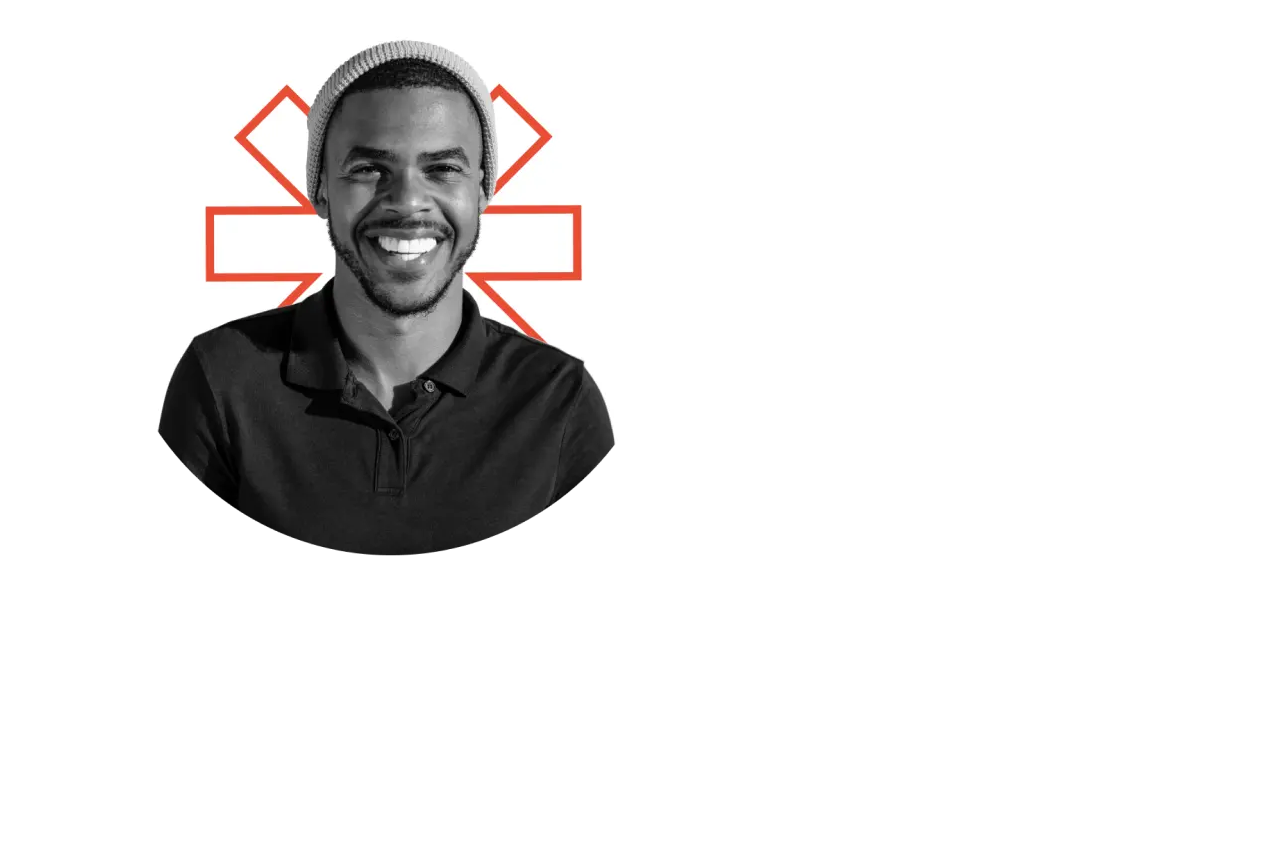
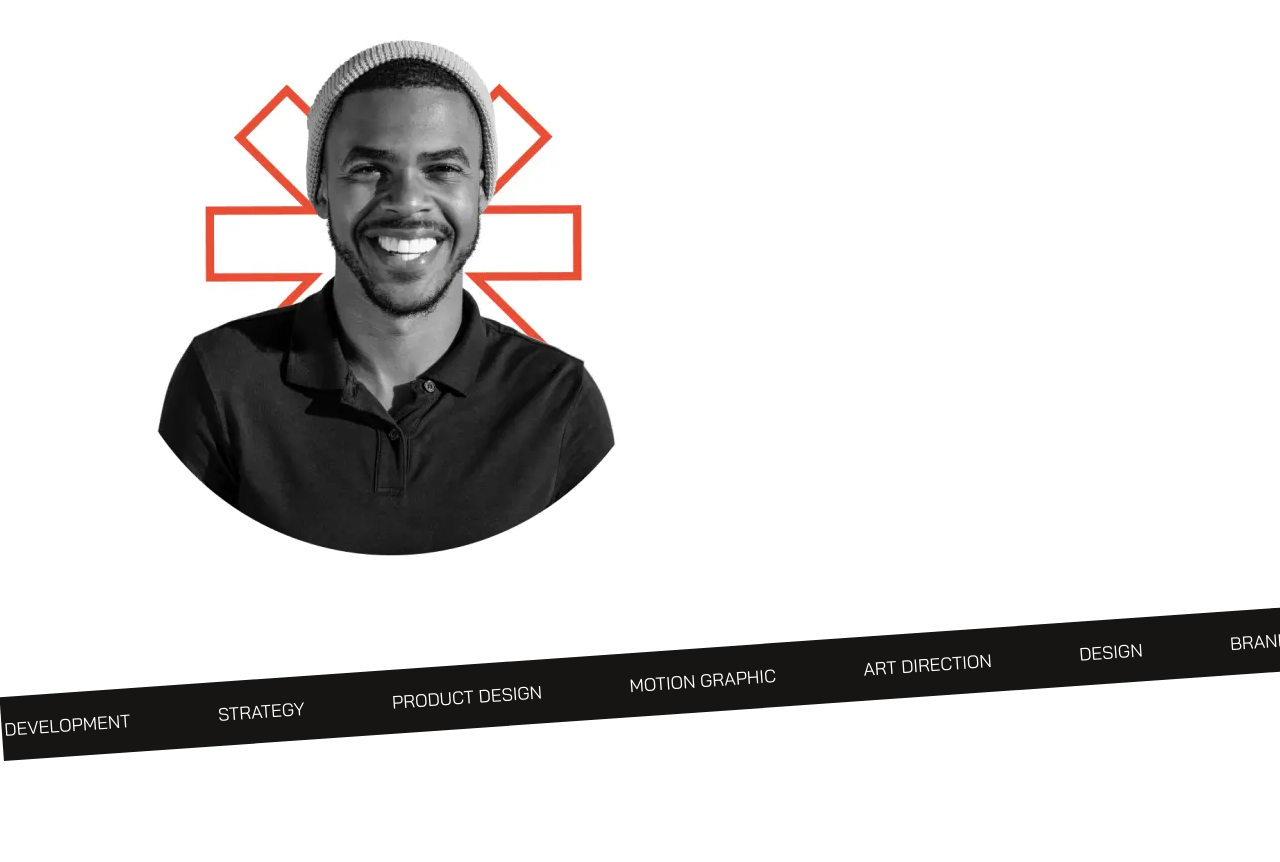
Before and after one commit to andrsweb/moxa, a website: page src/html/index.html in a window 1280 px wide. Shown: the part 695-1557 px from the top of the page. Before the commit the page ends 1308 px from the top, so only its background shows below. Drawn offline with nearby package versions, Linux system fonts and the light colour scheme; files that its build step writes are made by us from their sources; files whose address does not match are found by name.

Commit message:
added stripe section

```diff
--- a/src/html/index.html
+++ b/src/html/index.html
@@ -2,6 +2,8 @@
 
 <main>
 	@@include( 'template-parts/sections/hero.html' )
+	@@include( 'template-parts/sections/stripe.html' )
+	@@include( 'template-parts/sections/lead.html' )
 </main>
 
 @@include( 'template-parts/footer/footer.html' )
--- /dev/null
+++ b/src/html/template-parts/sections/lead.html
@@ -0,0 +1,5 @@
+<section class="lead">
+    <div class="container sm">
+
+    </div>
+</section>
--- /dev/null
+++ b/src/html/template-parts/sections/stripe.html
@@ -0,0 +1,36 @@
+<section class="stripe">
+    <div class="container-xl">
+        <div class="stripe-wrapp">
+            <div class="stripe-items">
+                <div class="stripe-item">
+                    DEVELOPMENT
+                    <span></span>
+                </div>
+                <div class="stripe-item">
+                    STRATEGY
+                    <span></span>
+                </div>
+                <div class="stripe-item">
+                    PRODUCT DESIGN
+                    <span></span>
+                </div>
+                <div class="stripe-item">
+                    MOTION GRAPHIC
+                    <span></span>
+                </div>
+                <div class="stripe-item">
+                    ART DIRECTION
+                    <span></span>
+                </div>
+                <div class="stripe-item">
+                    DESIGN
+                    <span></span>
+                </div>
+                <div class="stripe-item">
+                    BRANDING
+                    <span></span>
+                </div>
+            </div>
+        </div>
+    </div>
+</section>
--- a/src/scss/common/grid.scss
+++ b/src/scss/common/grid.scss
@@ -19,10 +19,29 @@
 	@media all and (min-width: $xxl) {
 		max-width: $container-xxl
 	}
+}
 
-	&-fluid {
-		width: 100%;
-		max-width: 100%;
-		padding: 0 $container-padding
+.container.sm {
+	width: 100%;
+	max-width: 100%;
+	padding: 0 $container-padding;
+	margin: 0 auto;
+
+	@media all and (min-width: $md) {
+		max-width: $container-md
+	}
+
+	@media all and (min-width: $lg) {
+		max-width: $container-lg
+	}
+
+	@media all and (min-width: $xl) {
+		max-width: $container-xl
 	}
 }
+
+.container-fluid {
+	width: 100%;
+	max-width: 100%;
+	padding: 0 $container-padding
+}
--- a/src/scss/common/typography.scss
+++ b/src/scss/common/typography.scss
@@ -65,6 +65,15 @@ h5, .h5 {
 	}
 }
 
+div {
+	span {
+		display: inline-block;
+		width: 20px;
+		height: 20px;
+		background-image: url( '/img/general/small-star.svg' ) no-repeat;
+	}
+}
+
 a {
 	display: inline-block;
 	text-decoration: none;
--- a/src/scss/main.scss
+++ b/src/scss/main.scss
@@ -17,3 +17,5 @@
 
 // Sections styles.
 @import 'sections/hero';
+@import 'sections/stripe.scss';
+@import 'sections/lead.scss';
--- /dev/null
+++ b/src/scss/sections/stripe.scss
@@ -0,0 +1,28 @@
+.stripe {
+    padding: 35px 0 150px;
+    &-wrapp {
+        display: flex;
+        align-items: center;
+        width: 110%;
+        height: 64px;
+        background: $black;
+        transform: rotate(-4deg);
+
+        .stripe-items {
+            display: flex;
+            justify-content: space-evenly;
+            width: 100%;
+
+            .stripe-item {
+                display: flex;
+                align-items: center;
+                color: $white;
+                margin-right: 40px;
+
+                span {
+                    margin-left: 25px;
+                }
+            }
+        }
+    }
+}
```
Also changed, not shown: public/index.html (+41 -0 lines), public/css/main.min.css, src/scss/sections/lead.scss (added).
